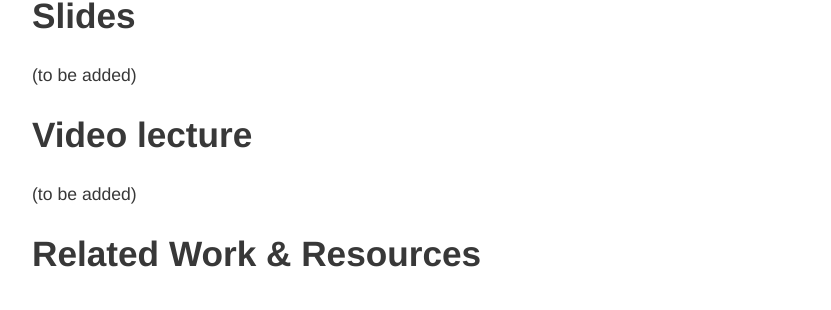
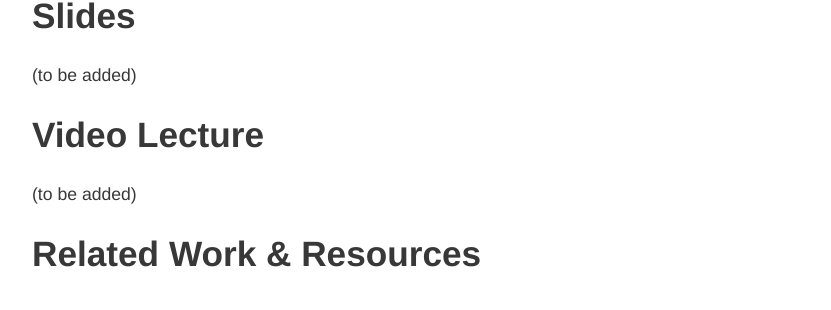
Before and after one commit to imatge-upc/telecombcn-2016-dlcv, a Jekyll site: the page built from activity.md, in a window 1280 px wide. Shown: the part 596-906 px from the top of the page, without its empty margins (224-1055 px from the left). Built offline with Jekyll 4.4.1, drawn with Linux system fonts in a browser that asks for light colours; nearby versions of some CDN libraries.

```diff
--- a/activity.md
+++ b/activity.md
@@ -19,7 +19,7 @@ hide: true
 
 (to be added)
 
-## Video lecture
+## Video Lecture
 
 (to be added)
 
```
